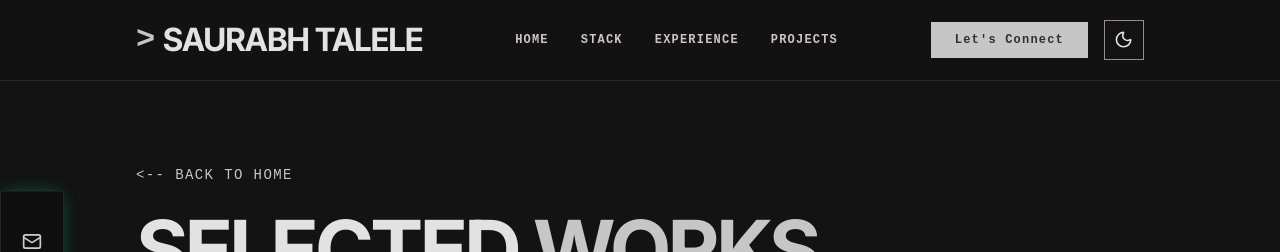
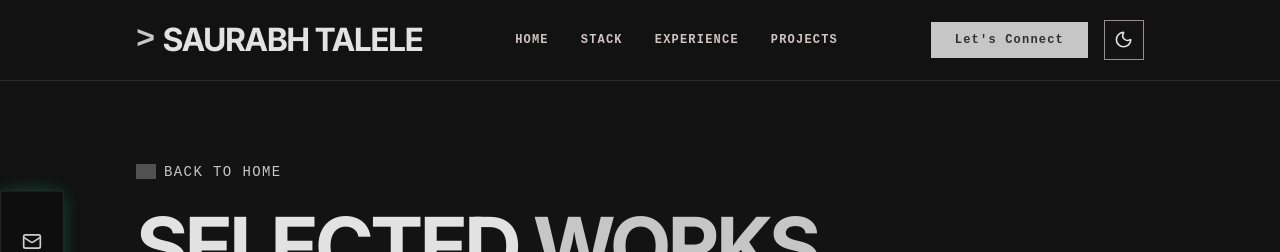
Before and after one commit to SaurabhATalele/Portfolio-mono-next, a Next.js app: page /projects in a window 1280 px wide. Shown: the top 252 px of the page. Built offline with nearby package versions, Linux system fonts and the light colour scheme; grey boxes are pictures that could not be loaded.

Commit message:
feat: create projects page with navigation and card list layout

```diff
--- a/app/projects/page.tsx
+++ b/app/projects/page.tsx
@@ -3,6 +3,7 @@ import React from 'react';
 import Link from 'next/link';
 import projectsData from '../data/projects.json';
 import { ProjectCard } from '../components/ProjectCard';
+import Image from 'next/image';
 
 export default function ProjectsPage() {
   return (
@@ -12,7 +13,7 @@ export default function ProjectsPage() {
           href="/"
           className="inline-flex items-center gap-2 text-primary font-code-sm text-sm uppercase tracking-widest hover:gap-3 transition-all"
         >
-          &lt;-- Back to Home
+          <Image src="/icons/back.svg" alt="Back" width={20} height={20} className="opacity-80 group-hover:opacity-100 transition-all dark:invert" /> Back to Home
         </Link>
         <div className="space-y-4">
           <h1 className="font-display text-[48px] md:text-[80px] font-bold text-on-surface uppercase tracking-tighter leading-none">
```
